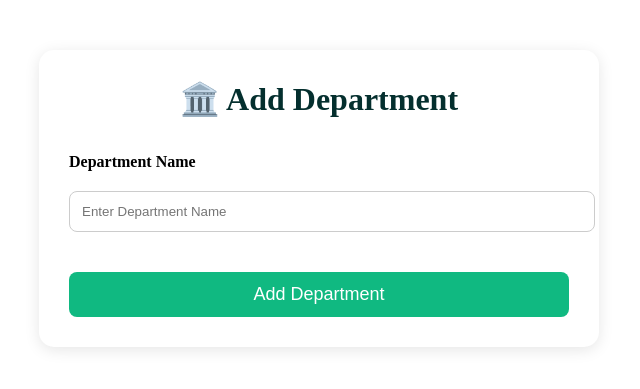
After one commit to AJITHRAJA8/Employee-Department-Management-System, a Flask app: page /add_Department in a window 1280 px wide. The commit adds this page. Shown: the top 389 px of the page, without its empty margins (321-961 px from the left). Run offline with Flask 3, Linux system fonts and the light colour scheme.

Commit message:
completed the add_department with css and completed the delete Button

```diff
--- a/app.py
+++ b/app.py
@@ -59,7 +59,13 @@ def update(id):
 def search():
     search=request.form['search']
     res=con.cursor(dictionary=True)
-    sql='select * from employee where name like %s'
+    sql = (
+        "SELECT employee.id, employee.name, department.dept_name, employee.salary, employee.city "
+        "FROM employee "
+        "INNER JOIN department "
+        "ON employee.dept_id = department.dept_id "
+        "WHERE employee.name LIKE %s"
+    )
     value=('%' +search+ '%',)
     res.execute(sql,value)
     result=res.fetchall()
@@ -100,6 +106,16 @@ def add_department():
         return redirect (url_for('home'))
     return render_template('add_department.html')
 
+#Delete Employee
+@app.route('/delete/<int:id>',methods=['GET','POST'])
+def delete(id):
+    res=con.cursor(dictionary=True)
+    sql="delete from employee where id=%s"
+    value=(id,)
+    res.execute(sql,value)
+    con.commit()
+    return redirect(url_for('home'))
+
 
 
 if(__name__)=="__main__":
--- a/static/style.css
+++ b/static/style.css
@@ -252,6 +252,7 @@
     border-radius:6px;
     cursor:pointer;
     margin-left:8px;
+    text-decoration:none;
 }
 .it{
     color:#10b981;
@@ -303,3 +304,37 @@
 .update-btn:hover{
     background:#059669;
 }
+.update-container{
+    width:500px;
+    margin:50px auto;
+    background:white;
+    padding:30px;
+    border-radius:15px;
+    box-shadow:0 3px 15px rgba(0,0,0,0.1);
+}
+
+.update-container h1{
+    margin-bottom:20px;
+}
+
+.update-container form{
+    display:flex;
+    flex-direction:column;
+    gap:15px;
+}
+
+.update-container input{
+    padding:12px;
+    border:1px solid #ccc;
+    border-radius:8px;
+}
+
+.update-btn{
+    background:#10b981;
+    color:white;
+    border:none;
+    padding:12px;
+    border-radius:8px;
+    font-size:18px;
+    cursor:pointer;
+}
--- a/templates/add.html
+++ b/templates/add.html
@@ -1,7 +1,7 @@
 <!DOCTYPE html>
 <html>
 <head>
-    <title>Update Employee</title>
+    <title>Add Employee</title>
     <link rel="stylesheet"
           href="{{ url_for('static', filename='style.css') }}">
 </head>
@@ -9,7 +9,7 @@
 <body>
     <div class="update-container">
 
-        <h1>Add EMployee</h1>
+        <h1>Add Employee</h1>
 
         <form action="/add" method="POST">
             <label>Name</label>
--- /dev/null
+++ b/templates/add_department.html
@@ -0,0 +1,34 @@
+<!DOCTYPE html>
+<html>
+<head>
+    <title>Add Department</title>
+    <link rel="stylesheet"
+          href="{{ url_for('static', filename='style.css') }}">
+</head>
+
+<body>
+
+<div class="update-container">
+
+    <h1>🏛️ Add Department</h1>
+
+    <form action="" method="POST">
+
+        <label>Department Name</label>
+
+        <input
+            type="text"
+            name="dept_name"
+            placeholder="Enter Department Name"
+            required>
+
+        <button type="submit" class="update-btn">
+            Add Department
+        </button>
+
+    </form>
+
+</div>
+
+</body>
+</html>
--- a/templates/home.html
+++ b/templates/home.html
@@ -40,7 +40,7 @@
 
                 <p class="title">DEPARTMENT</p>
                 <a href="#">🏛️ Departments</a>
-                <a href="#">📋 Add Department</a>
+                <a href="{{url_for('add_department')}}">📋 Add Department</a>
 
             </div>
 
@@ -164,7 +164,7 @@
                                 <td>{{data.city}}</td>
                                 <td>
                                     <a class="edit-btn" href="{{ url_for('update', id=data.id) }}">✏ Edit</a>
-                                    <button class="delete-btn">🗑 Delete</button>
+                                    <a class="delete-btn" href="{{url_for('delete',id=data.id)}}">🗑 Delete</a>
                                 </td>
                             </tr>
                             {% endfor %}
```
